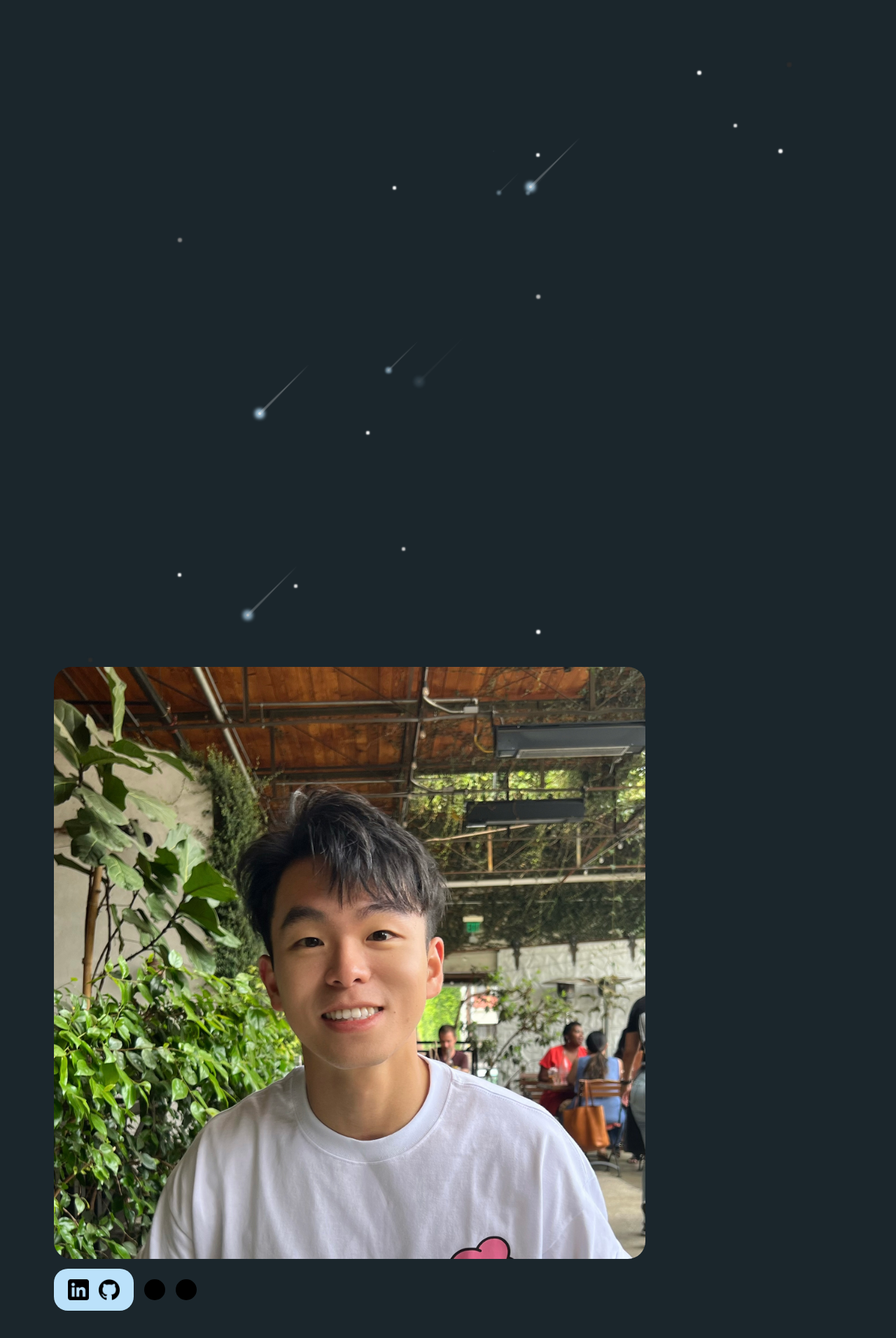
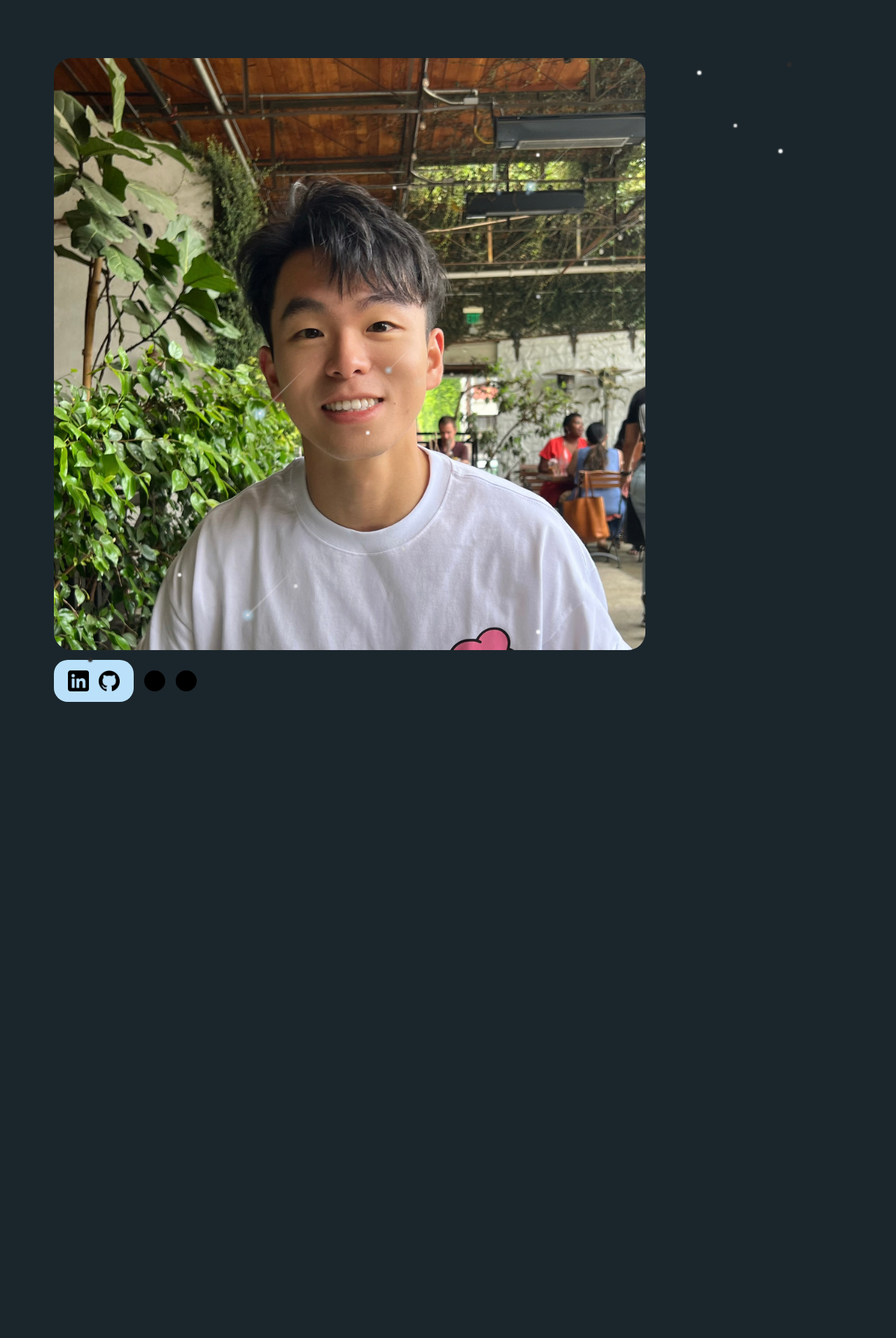
Before and after one commit to xtcpete/MyWebsite, a Flask app: template templates/index.html in a window 1280 px wide. Shown: the part 30-1942 px from the top of the page at 70% size. Run offline with Flask 3, Linux system fonts and the light colour scheme; the template is opened without the code that fills it, so the values that code supplies are empty.

Commit message:
update index_pc.css

```diff
--- a/static/css/index_pc.css
+++ b/static/css/index_pc.css
@@ -376,8 +376,8 @@
 }
 
 .personal-info{
-    position: absolute;
-    bottom: 20vh;
+    position: relative;
+    margin-top: 4%;
     max-height: 60vh;
     margin-left: 6%;
     color: #EEEEEE;
```
